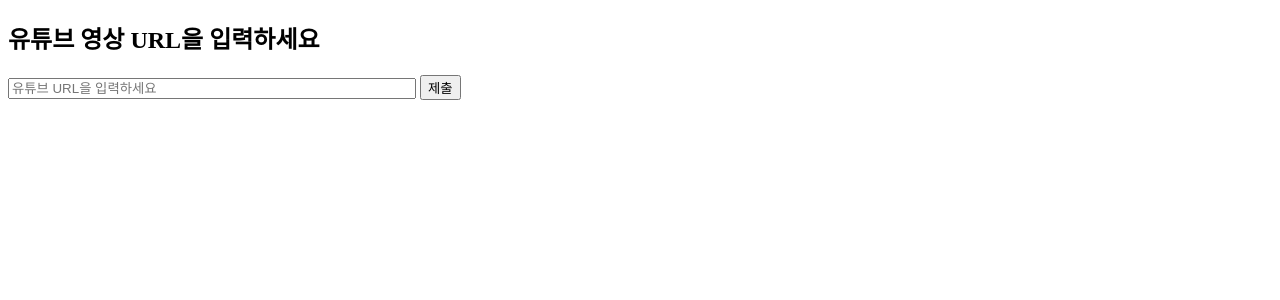
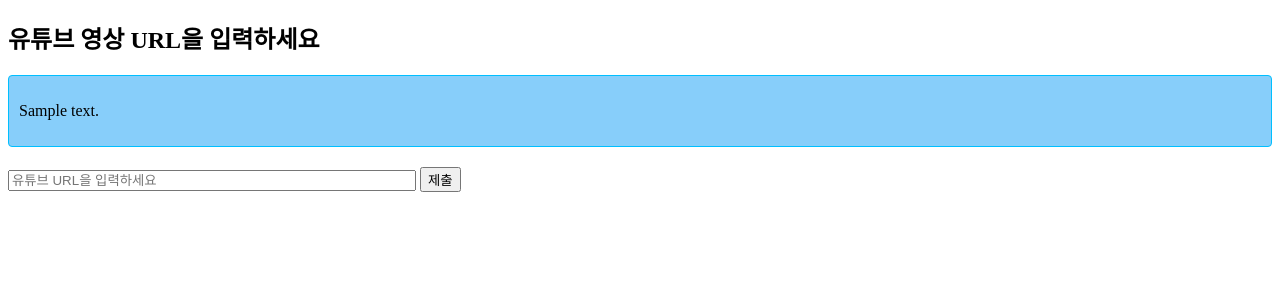
Before and after one commit to kimgun95/SubtitleCollector, a Flask app: template templates/index.html in a window 1280 px wide. Shown: the top 300 px of the page. Run offline with Flask 3, Linux system fonts and the light colour scheme; the template is opened without the code that fills it: most values are stand-ins (such as "Sample title", 1, 10 or a date in 2020); parts of the project's set-up code (start-up, migrations or seed data) failed here and were passed over.

Commit message:
Add success message display to index.html
The update includes a new CSS class for styling success messages. A conditional rendering section is also added to the HTML file that displays the success message if it exists. This will improve user feedback by highlighting successful operations.

```diff
--- a/templates/index.html
+++ b/templates/index.html
@@ -9,6 +9,15 @@
             padding: 10px;
             margin-bottom: 20px;
             border: 1px solid #f5c6cb;
+            border-radius: 4px;
+        }
+
+        .success_message{
+            background-color: lightskyblue;
+            color: black;
+            padding: 10px;
+            margin-bottom: 20px;
+            border: 1px solid deepskyblue;
             border-radius: 4px;
         }
     </style>
@@ -54,6 +63,13 @@
     </div>
 {% endif %}
 
+<!-- 성공 메세지 처리하는 곳 -->
+{% if success_message %}
+    <div class="success_message">
+        <p>{{ success_message }}</p>
+    </div>
+{% endif %}
+
 <form method="POST" action=""><!--onsubmit="submitForm(event)">-->
     <label for="youtube_url"></label>
     <input type="text" id="youtube_url" name="youtube_url" placeholder="유튜브 URL을 입력하세요" style="width: 400px;">
```
